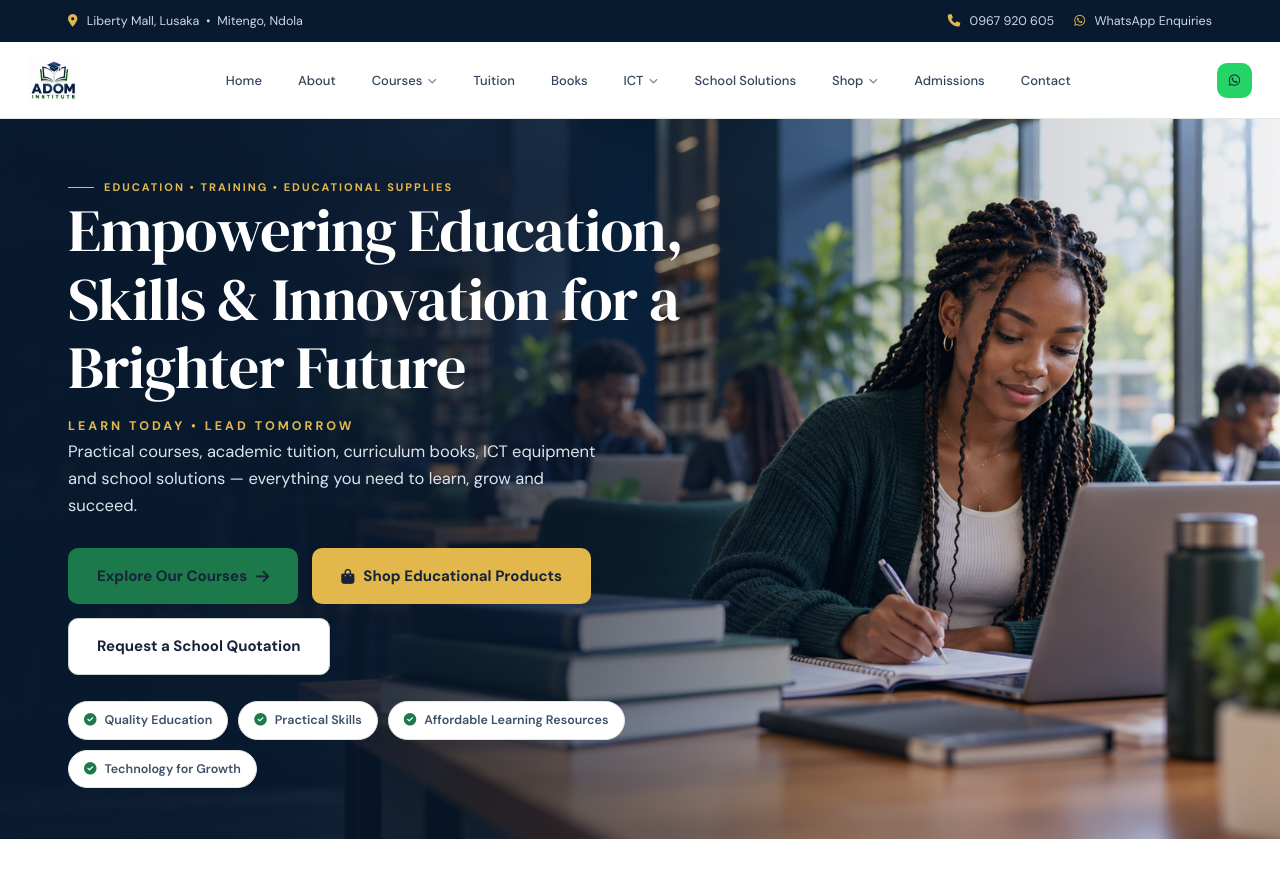
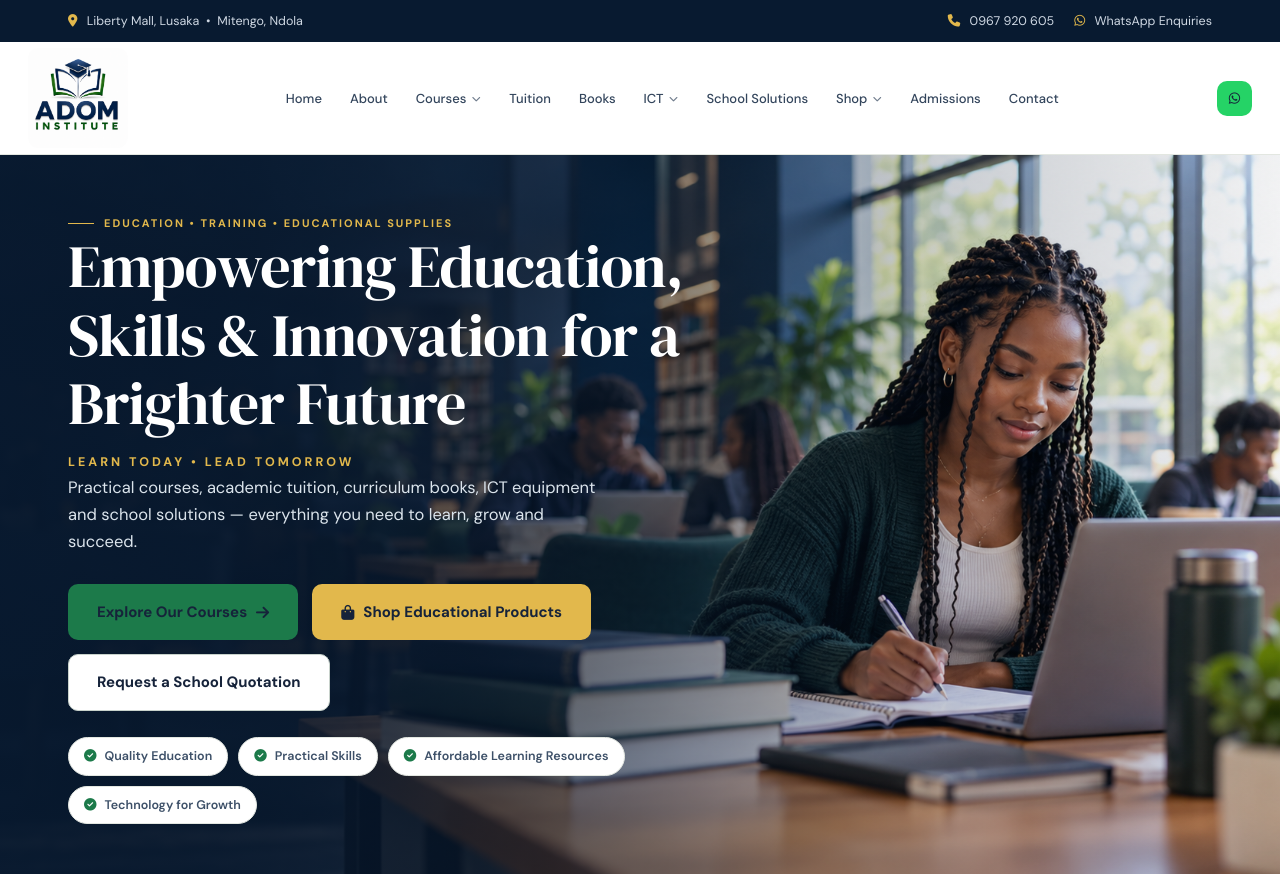
Before and after one commit to rager1904/adom-institute, a Django app: template templates/home.html in a window 1280 px wide. Shown: the top 874 px of the page. Run offline with Django 5.2, Linux system fonts and the light colour scheme; the template is opened without the code that fills it, so the values that code supplies are empty.

Commit message:
Enlarge header logo and tighten nav spacing

```diff
--- a/static/css/public-site.css
+++ b/static/css/public-site.css
@@ -101,15 +101,15 @@ body.public-site {
     backdrop-filter: blur(10px);
     border-bottom: 1px solid var(--line);
 }
-.header-inner { display: flex; align-items: center; gap: 24px; min-height: 76px; }
+.header-inner { display: flex; align-items: center; gap: 24px; min-height: 112px; }
 .site-header .header-inner { max-width: 1400px; }
 
 .site-brand { display: flex; align-items: center; text-decoration: none; flex: 0 0 auto; }
 .site-mark {
-    width: 52px; height: 48px; display: grid; place-items: center; flex: 0 0 auto;
-    overflow: hidden; border-radius: 8px;
+    width: 100px; height: 100px; display: grid; place-items: center; flex: 0 0 auto;
+    overflow: hidden; border-radius: 10px;
 }
-.site-mark img { width: 100%; height: 100%; object-fit: contain; display: block; }
+.site-mark img { width: 100%; height: 100%; object-fit: contain; display: block; mix-blend-mode: multiply; }
 .site-brand-text { display: flex; flex-direction: column; font-size: 22px; letter-spacing: -.6px; color: var(--navy); line-height: 1.05; }
 .site-brand-text strong { font-weight: 700; }
 .site-brand-motto {
@@ -120,12 +120,12 @@ body.public-site {
 .site-nav { background: transparent; flex: 1 1 auto; min-width: 0; }
 .nav-list {
     display: flex; align-items: center; justify-content: center;
-    flex-wrap: nowrap; gap: 12px; list-style: none; margin: 0; padding: 0;
+    flex-wrap: nowrap; gap: 8px; list-style: none; margin: 0; padding: 0;
 }
 .nav-list > li { position: relative; flex: 0 0 auto; }
 .nav-list > li > a {
     display: inline-flex; align-items: center; gap: 5px;
-    height: 60px; padding: 0 12px; font-size: 13px; font-weight: 500;
+    height: 56px; padding: 0 10px; font-size: 13px; font-weight: 500;
     color: #33455c; text-decoration: none; border-radius: 8px; transition: .18s;
     white-space: nowrap; line-height: 1;
 }
@@ -388,6 +388,8 @@ table.price td strong { color: var(--navy); }
     .hero-media { min-height: 500px; }
     .hero-media img { position: absolute; inset: 0; width: 100%; height: 100%; object-fit: cover; }
     .grid-3 { grid-template-columns: repeat(2, 1fr); }
+    .header-inner { gap: 16px; min-height: 100px; }
+    .site-mark { width: 92px; height: 92px; }
     .mobile-toggle { display: inline-grid; place-items: center; }
     .site-nav {
         position: absolute; top: 100%; left: 0; right: 0; flex: none;
```
